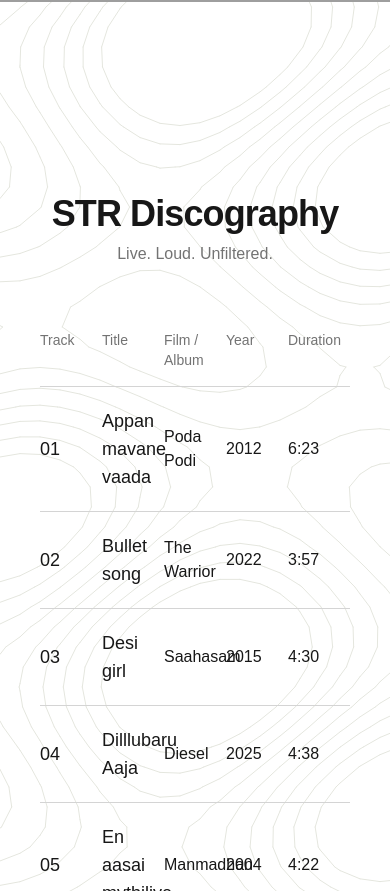
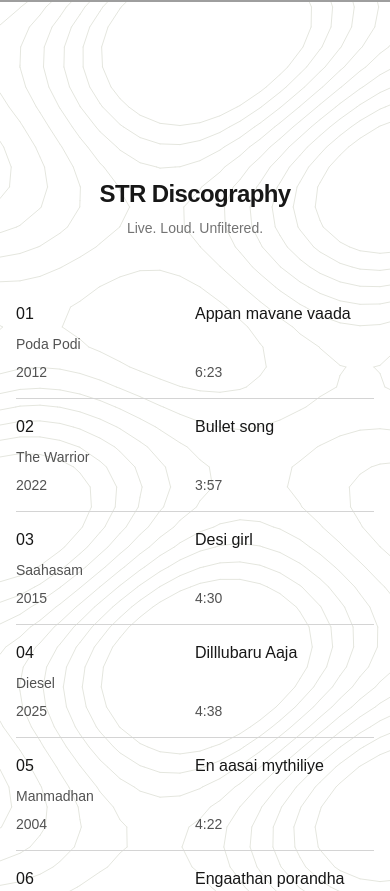
Before and after one commit to TIC-Global-Services/STR-Atman, a Next.js app: page /music-journey in a window 390 px wide. Shown: the part 2753-3644 px from the top of the page. Built offline with nearby package versions, Linux system fonts and the light colour scheme; grey boxes are pictures that could not be loaded; a web font is replaced by a local one.

Commit message:
Music page

```diff
--- a/components/music/Discography.tsx
+++ b/components/music/Discography.tsx
@@ -12,42 +12,54 @@ const Discography = () => {
     coverImage: string;
     music?: string;
   } | null>(null);
+
   const [position, setPosition] = useState({ x: 0, y: 0 });
+  const [isMobile, setIsMobile] = useState(false);
 
   const audioRef = useRef<HTMLAudioElement | null>(null);
   const [playingId, setPlayingId] = useState<number | null>(null);
 
+  /* ---------------------------------- */
+  /* Mobile Detection */
+  /* ---------------------------------- */
+  useEffect(() => {
+    const checkMobile = () => {
+      setIsMobile(window.innerWidth < 768);
+    };
+
+    checkMobile();
+    window.addEventListener("resize", checkMobile);
+
+    return () => window.removeEventListener("resize", checkMobile);
+  }, []);
+
+  /* ---------------------------------- */
+  /* Global Audio Listener */
+  /* ---------------------------------- */
   useEffect(() => {
     const handleGlobalAudio = (e: any) => {
-      // If the event is NOT from music cards → stop preview audio
       if (e.detail.source !== "music-cards") {
-        if (audioRef.current) {
-          audioRef.current.pause();
-          audioRef.current.currentTime = 0;
-          audioRef.current = null;
-        }
-        setPlayingId(null);
+        stopMusic();
       }
     };
 
     window.addEventListener("global-audio-play", handleGlobalAudio);
-
-    return () => {
+    return () =>
       window.removeEventListener("global-audio-play", handleGlobalAudio);
-    };
   }, []);
 
+  /* ---------------------------------- */
+  /* Play / Stop Music */
+  /* ---------------------------------- */
   const playMusic = (id: number, src?: string) => {
     if (!src) return;
 
-    // 🔊 Tell entire site: music card audio is playing
     window.dispatchEvent(
       new CustomEvent("global-audio-play", {
         detail: { source: "music-cards" },
-      }),
+      })
     );
 
-    // Stop previous music card audio
     if (audioRef.current) {
       audioRef.current.pause();
       audioRef.current.currentTime = 0;
@@ -63,13 +75,19 @@ const Discography = () => {
 
   const stopMusic = () => {
     if (!audioRef.current) return;
+
     audioRef.current.pause();
     audioRef.current.currentTime = 0;
     audioRef.current = null;
     setPlayingId(null);
   };
 
+  /* ---------------------------------- */
+  /* Cursor Follow (Desktop Only) */
+  /* ---------------------------------- */
   const handleMouseMove = (e: React.MouseEvent) => {
+    if (isMobile) return;
+
     setPosition({
       x: e.clientX + 30,
       y: e.clientY - 120,
@@ -77,17 +95,19 @@ const Discography = () => {
   };
 
   return (
-    <div className="relative min-h-screen px-10 py-16">
+    <section className=" light relative min-h-screen px-4 md:px-10 py-12 md:py-16">
       {/* Header */}
-      <div className="text-center mb-16">
-        <h1 className="text-4xl font-semibold tracking-tight">
+      <div className="text-center mb-12 md:mb-16">
+        <h1 className="text-2xl md:text-4xl font-semibold tracking-tight">
           STR Discography
         </h1>
-        <p className="text-neutral-500 mt-2">Live. Loud. Unfiltered.</p>
+        <p className="text-neutral-500 mt-2 text-sm md:text-base">
+          Live. Loud. Unfiltered.
+        </p>
       </div>
 
-      {/* Table Header */}
-      <div className="grid grid-cols-5 text-sm text-neutral-500 pb-4 border-b border-neutral-300">
+      {/* Desktop Table Header */}
+      <div className="hidden md:grid grid-cols-5 text-sm text-neutral-500 pb-4 border-b border-neutral-300">
         <span>Track</span>
         <span>Title</span>
         <span>Film / Album</span>
@@ -101,51 +121,94 @@ const Discography = () => {
           <div
             key={idx}
             onMouseEnter={() => {
-              setHoveredSong(song);
-              playMusic(idx, song.music); // 🔥 play preview
+              if (!isMobile) {
+                setHoveredSong(song);
+                playMusic(idx, song.music);
+              }
             }}
             onMouseLeave={() => {
-              setHoveredSong(null);
-              stopMusic(); // 🛑 stop preview
+              if (!isMobile) {
+                setHoveredSong(null);
+                stopMusic();
+              }
             }}
             onMouseMove={handleMouseMove}
-            className="grid grid-cols-5 py-5 border-b border-neutral-300 items-center cursor-pointer
-                       transition-all duration-300 hover:bg-neutral-200"
+            onTouchStart={() => {
+              if (isMobile) {
+                setHoveredSong(song);
+                playMusic(idx, song.music);
+              }
+            }}
+            onTouchEnd={() => {
+              if (isMobile) {
+                setHoveredSong(null);
+                stopMusic();
+              }
+            }}
+            className="
+              grid grid-cols-2 md:grid-cols-5
+              gap-y-2 md:gap-y-0
+              py-4 md:py-5
+              border-b border-neutral-300
+              items-center
+              transition-all duration-300
+              md:hover:bg-neutral-200
+              cursor-pointer
+            "
           >
-            <span className="text-lg font-medium">
+            {/* Track */}
+            <span className="text-base md:text-lg font-medium">
               {song.trackNo.padStart(2, "0")}
             </span>
 
-            <span className="text-lg font-medium hover:text-green-500 transition-colors">
+            {/* Title */}
+            <span className="text-base md:text-lg font-medium md:hover:text-green-500 transition-colors">
               {song.name}
             </span>
 
-            <span>{song.album}</span>
-            <span>{song.year}</span>
-            <span>{song.duration}</span>
+            {/* Album */}
+            <span className="col-span-2 md:col-span-1 text-sm md:text-base text-neutral-600">
+              {song.album}
+            </span>
+
+            {/* Year */}
+            <span className="text-sm md:text-base text-neutral-600">
+              {song.year}
+            </span>
+
+            {/* Duration */}
+            <span className="text-sm md:text-base text-neutral-600">
+              {song.duration}
+            </span>
           </div>
         ))}
       </div>
 
       {/* Floating Cover Image */}
       <div
-        className={`fixed pointer-events-none z-50 transition-all mask-contain mask-no-repeat mask-center
-          mask-[url(/album_cover_shper.png)] aspect-square duration-300 ease-out
-          ${hoveredSong ? "opacity-100 scale-100" : "opacity-0 scale-95"}`}
+        className={`
+          fixed pointer-events-none z-50
+          transition-all duration-300 ease-out mask-contain mask-no-repeat mask-center
+          mask-[url(/album_cover_shper.png)] aspect-square
+          ${hoveredSong ? "opacity-100 scale-100" : "opacity-0 scale-95"}
+        `}
         style={{
-          top: position.y,
-          left: position.x,
+          top: isMobile ? "50%" : position.y,
+          left: isMobile ? "50%" : position.x,
+          transform: isMobile
+            ? "translate(-50%, -50%)"
+            : "translate(0, 0)",
         }}
       >
         {hoveredSong && (
           <img
-            src={`${hoveredSong.coverImage}`}
+            src={hoveredSong.coverImage}
             alt={hoveredSong.name}
-            className="w-48 h-48 object-cover rounded-lg shadow-2xl"
+            className="w-40 md:w-48 h-40 md:h-48 object-cover rounded-xl shadow-2xl"
           />
         )}
       </div>
-    </div>
+    </section>
   );
 };
 
--- a/components/music/SongsList.ts
+++ b/components/music/SongsList.ts
@@ -114,7 +114,7 @@ export const SongsList = [
     duration: "4:54",
     year: "2022",
     coverImage: "/album_covers/Vendhu_Thanindhathu_Kaadu_Cover.jpg",
-    music: "/music/Kaalathukum_Nee_Venum.mp3"
+    music: "/music/Kaalathukkum_Nee_Venum.mp3"
   },
   {
     trackNo: "14",
@@ -132,7 +132,7 @@ export const SongsList = [
     duration: "6:03",
     year: "2003",
     coverImage: "/album_covers/dum_cover.jpeg",
-    music: "/music/kalakkuven_kalakkuven.mp3"
+    music: "/music/kalakkuven.mp3"
   },
   {
     trackNo: "16",
@@ -150,7 +150,7 @@ export const SongsList = [
     duration: "6:51",
     year: "2006",
     coverImage: "/album_covers/vallavan_cover.jpeg",
-    music: "/music/loose_penne.mp3"
+    music: "/music/loosu_penne.mp3"
   },
   {
     trackNo: "18",
@@ -258,7 +258,7 @@ export const SongsList = [
     duration: "4:18",
     year: "2002",
     coverImage: "/album_covers/april_manadhil_cover.jpg",
-    music: "/music/Sight-Adippom.mp3"
+    music: "/music/Sight-Adipom.mp3"
   },
   {
     trackNo: "30",
@@ -276,7 +276,7 @@ export const SongsList = [
     duration: "4:29",
     year: "2008",
     coverImage: "/album_covers/yennai_theriyuma_cover.jpeg",
-    music: "/music/Thanni-Kuruthirichi.mp3"
+    music: "/music/Thanni-Karuthirichi.mp3"
   },
   {
     trackNo: "32",
@@ -366,7 +366,7 @@ export const SongsList = [
     duration: "4:58",
     year: "2021",
     coverImage: "/album_covers/sulthan_cover.jpg",
-    music: "/music/Yaaraiyum-Ivalo-Azhaga.mp3"
+    music: "/music/Yaaraiyum-Ivlo-Azhaga.mp3"
   },
   {
     trackNo: "42",
```
Also changed, not shown: 2 other files (tests, documents, lock files or other folders).
